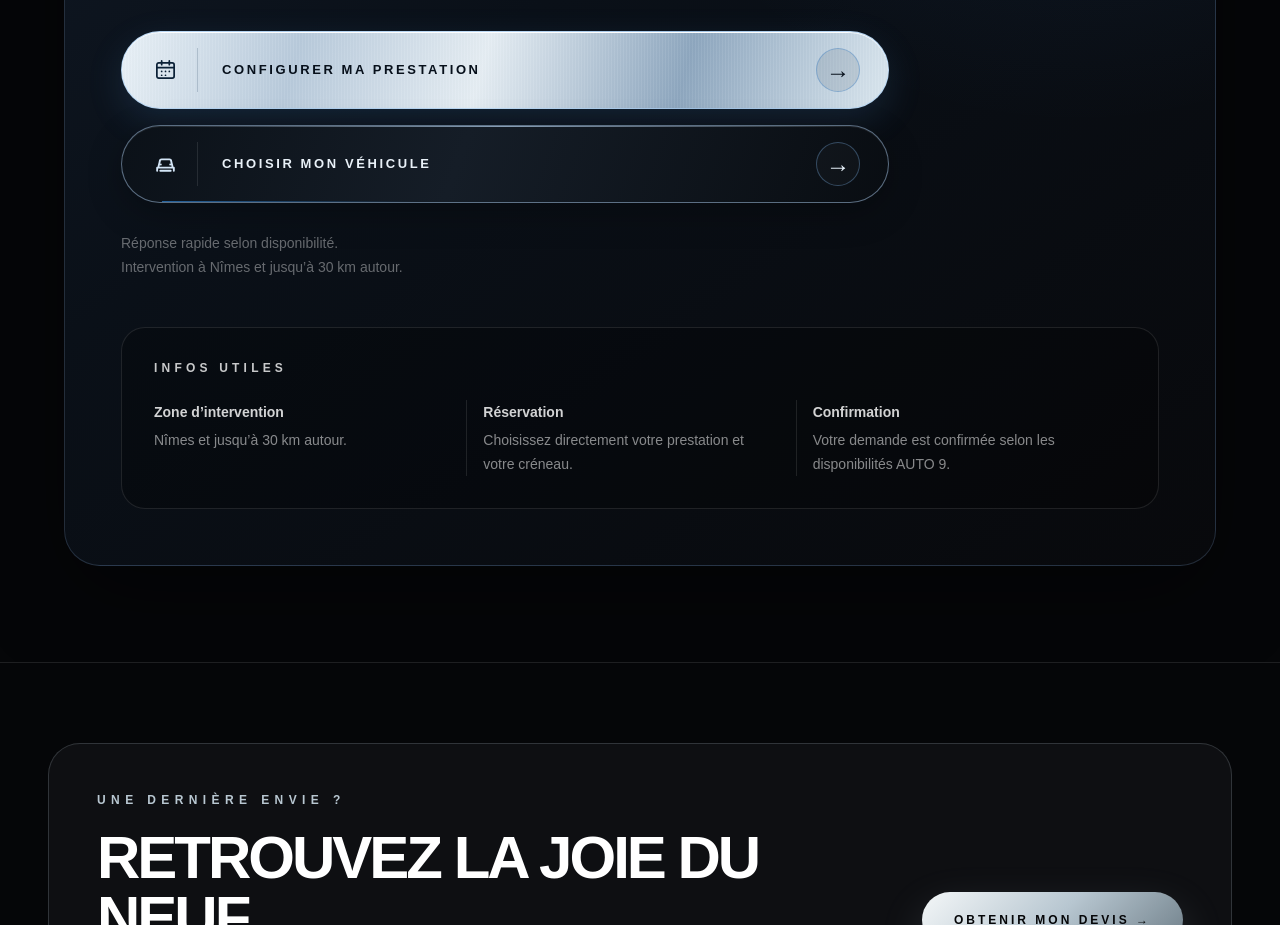
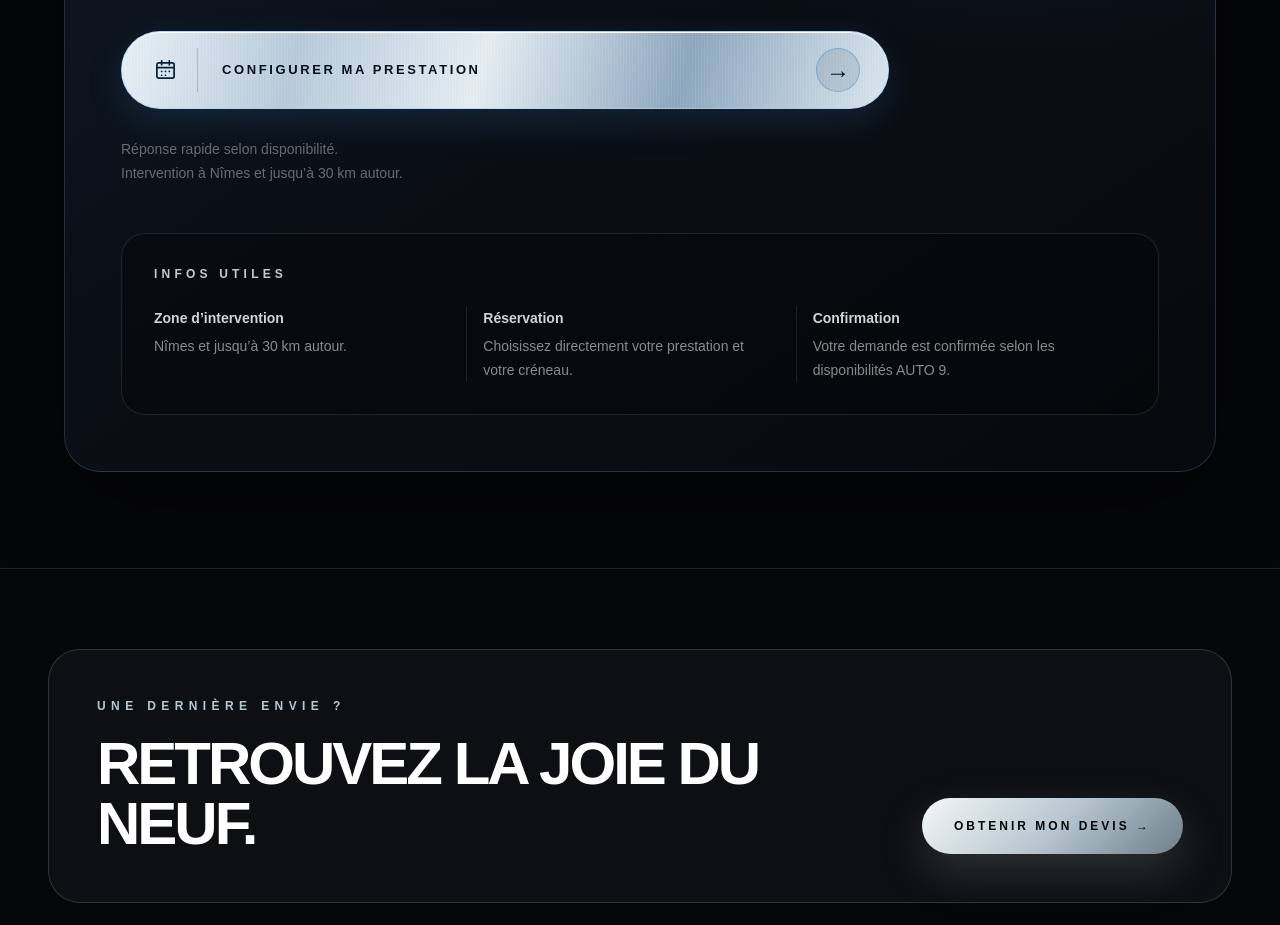
Before and after one commit to AUTO9NIMES/auto9-premium, a Next.js app: page / in a window 1280 px wide. Shown: the part 7980-8905 px from the top of the page. Built offline with nearby package versions, Linux system fonts and the light colour scheme.

Commit message:
Remove redundant vehicle chooser button

```diff
--- a/app/components/Reservation.tsx
+++ b/app/components/Reservation.tsx
@@ -52,26 +52,6 @@ export function Reservation() {
                   </span>
 
                   <span className="relative grid h-11 w-11 shrink-0 place-items-center rounded-full border border-[#2f78c5]/35 bg-[#0b2036]/10 text-[24px] transition-transform duration-300 group-hover:translate-x-1">
-                    →
-                  </span>
-                </Link>
-
-                <Link
-                  href="/devis"
-                  className="group relative flex min-h-[70px] items-center overflow-hidden rounded-full border border-[#9bb9d8]/55 bg-[linear-gradient(110deg,#0b1118_0%,#151d27_44%,#090d12_100%)] px-5 text-white shadow-[inset_0_1px_0_rgba(255,255,255,.08),0_10px_34px_rgba(0,0,0,.25)] transition duration-300 hover:-translate-y-0.5 hover:border-[#b4d3f3]/75 active:scale-[0.985] sm:min-h-[78px] sm:px-7"
-                >
-                  <span className="pointer-events-none absolute inset-x-8 top-0 h-px bg-[linear-gradient(90deg,transparent,rgba(187,218,249,.65),transparent)]" />
-                  <span className="pointer-events-none absolute bottom-0 left-10 h-px w-1/3 bg-[linear-gradient(90deg,#3186d8,transparent)] opacity-70" />
-
-                  <span className="relative grid h-10 w-10 shrink-0 place-items-center border-r border-white/10 pr-4 text-[#d4e6f7] sm:h-11 sm:w-12">
-                    <CarIcon />
-                  </span>
-
-                  <span className="relative flex-1 px-4 text-[11px] font-black uppercase tracking-[0.16em] text-[#e9f1f8] sm:px-6 sm:text-[13px] sm:tracking-[0.2em]">
-                    Choisir mon véhicule
-                  </span>
-
-                  <span className="relative grid h-11 w-11 shrink-0 place-items-center rounded-full border border-[#78aee4]/35 bg-white/[0.025] text-[24px] text-[#e9f3fc] transition-transform duration-300 group-hover:translate-x-1">
                     →
                   </span>
                 </Link>
@@ -132,23 +112,3 @@ function CalendarIcon() {
     </svg>
   );
 }
-
-function CarIcon() {
-  return (
-    <svg
-      width="25"
-      height="25"
-      viewBox="0 0 24 24"
-      fill="none"
-      stroke="currentColor"
-      strokeWidth="1.8"
-      strokeLinecap="round"
-      strokeLinejoin="round"
-      aria-hidden="true"
-    >
-      <path d="M5 16h14l-1.5-6A2 2 0 0 0 15.6 8H8.4a2 2 0 0 0-1.9 2L5 16Z" />
-      <path d="M4 16v3M20 16v3M7 19h10" />
-      <path d="M7.5 13h.01M16.5 13h.01" />
-    </svg>
-  );
-}
```
